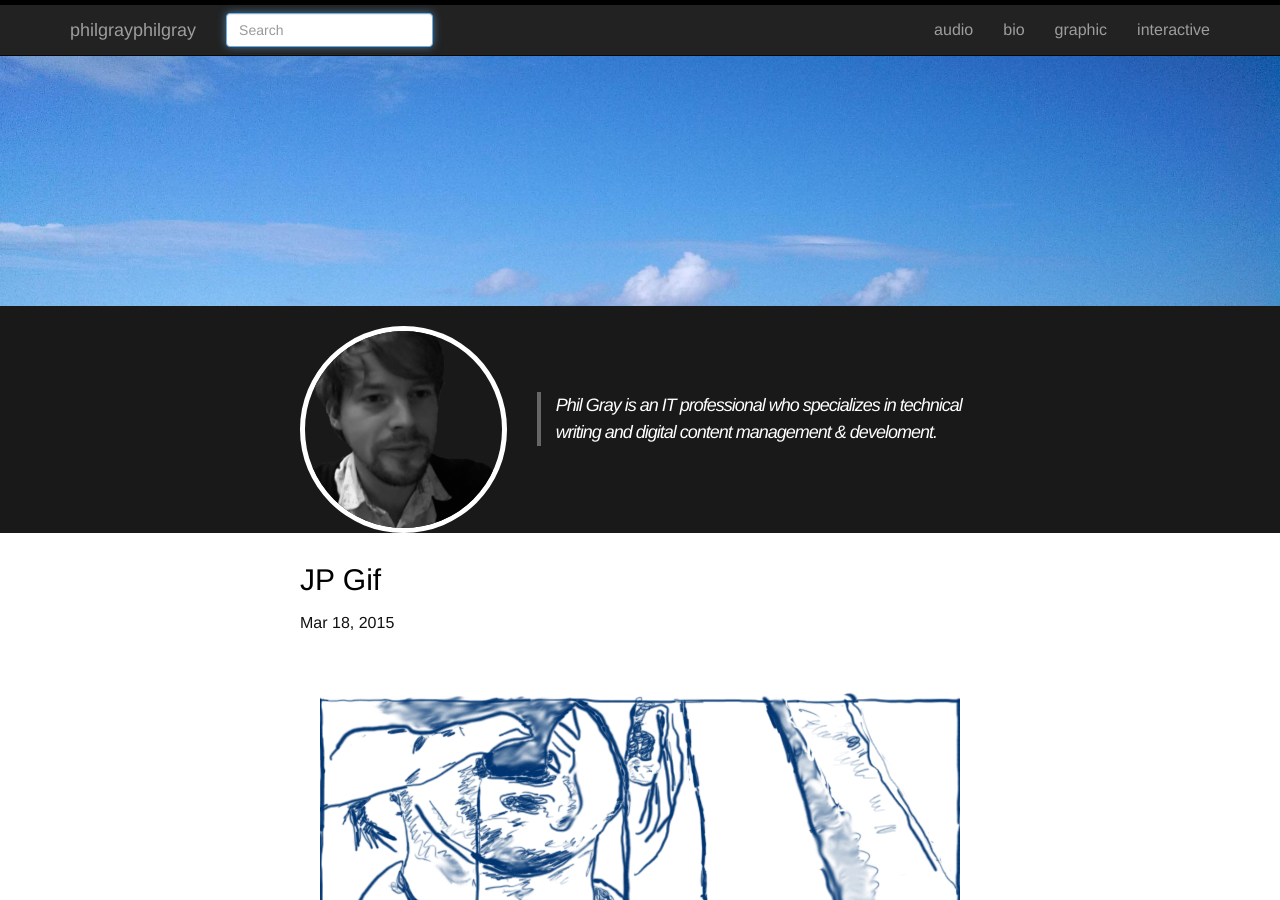
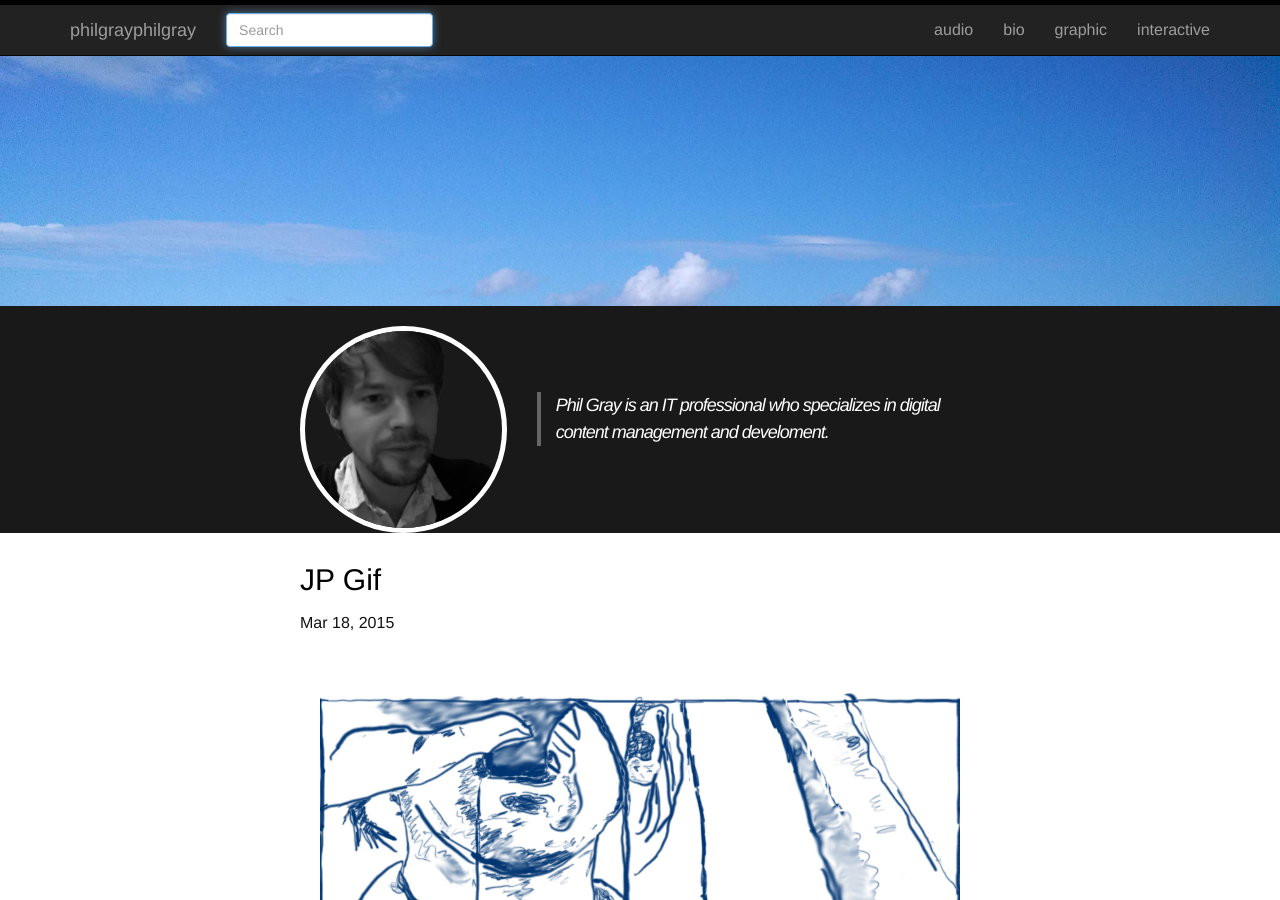
Before and after one commit to philgrayphilgray/philgrayphilgray.github.io, a Jekyll site: the page built from index.html, in a window 1280 px wide and 900 px high. Built offline with Jekyll 4.4.1, drawn with Linux system fonts in a browser that asks for light colours; the list of posts is cut into pages by our own code.

Commit message:
update taglines, digital content management and development

```diff
--- a/_layouts/home.html
+++ b/_layouts/home.html
@@ -10,7 +10,7 @@
 	<div class="col-xs-4"><img src="/img/prof2.png" alt="phil gray" class="img-circle img-responsive prof-pic">
 	</div>
 	<div class="prologue col-xs-8 col">
-<blockquote><p>Phil Gray is an IT professional who specializes in technical writing and digital content management & develoment. </p></blockquote>
+<blockquote><p>Phil Gray is an IT professional who specializes in digital content management and develoment. </p></blockquote>
 	</div>
 	</div>
 	</div>
```
